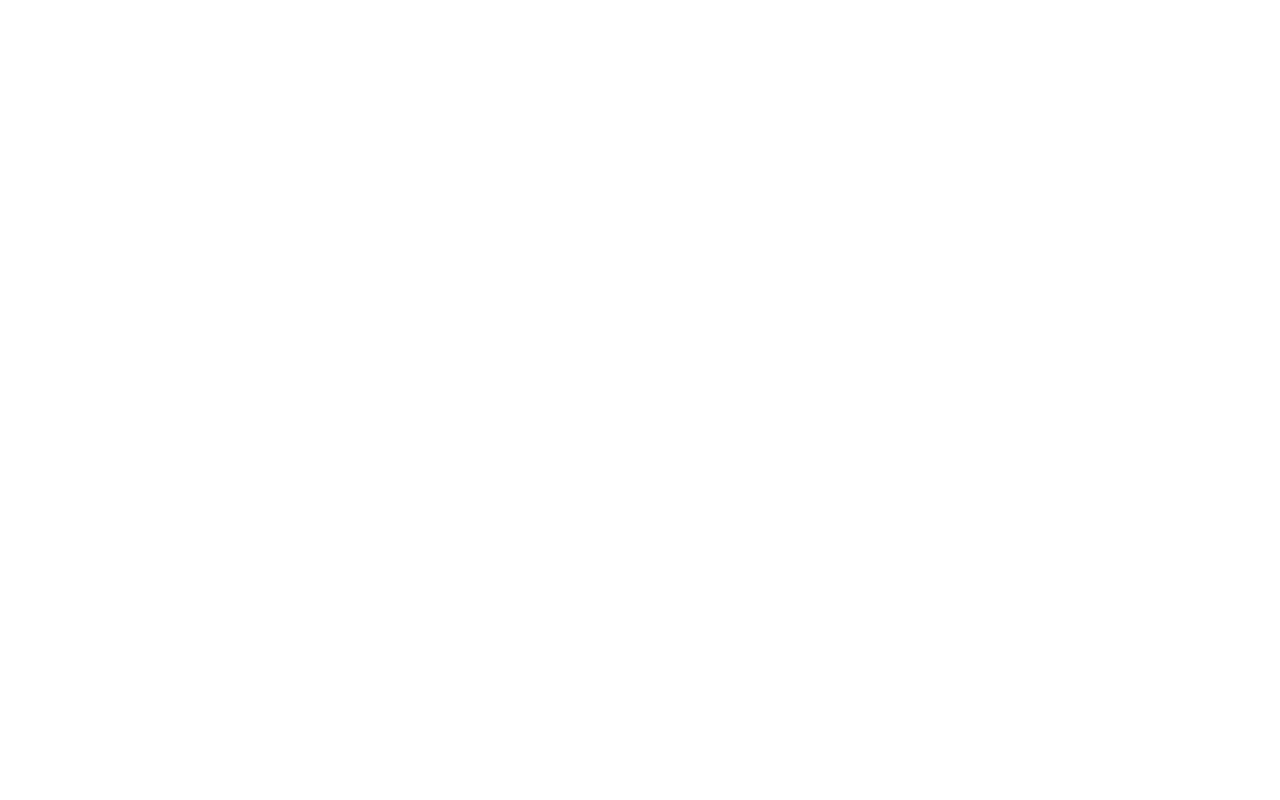
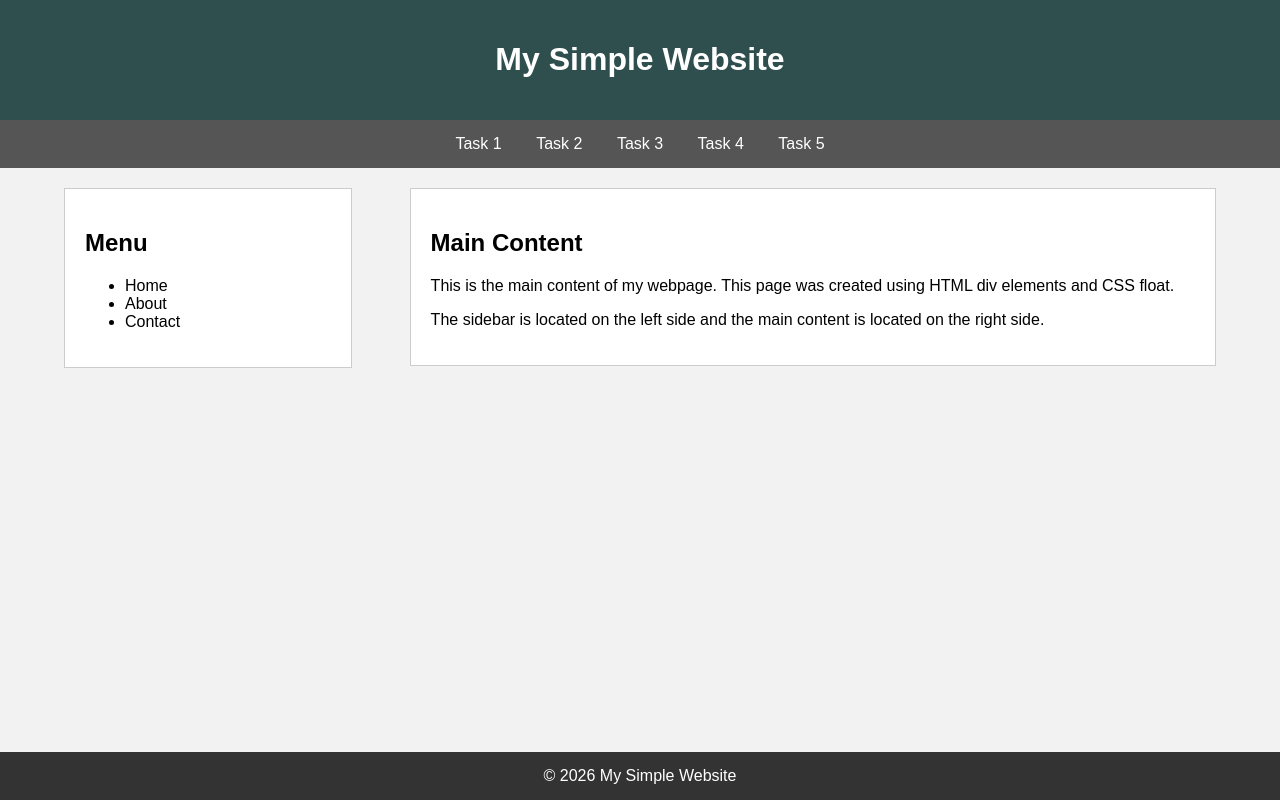
Before and after one commit to madiulyerasyl/assignment-1, a plain HTML site: page task2/index.html in a window 1280 px wide. Drawn offline with Linux system fonts and the light colour scheme.

Commit message:
complete task 2 layout

```diff
--- a/styles.css
+++ b/styles.css
@@ -16,6 +16,9 @@
     color: white;
     text-decoration: none;
     margin-right: 20px;
+    position: relative;
+    left: 40%;
+    transform: translateX(-50%);
 }
 
 nav a:hover {
@@ -24,7 +27,7 @@
 
 #main-title {
     text-align: center;
-    color: #333;
+    color: #fffcfc;
 }
 
 .profile-card {
--- a/task2/index.html
+++ b/task2/index.html
@@ -1,11 +1,59 @@
 <!DOCTYPE html>
 <html lang="en">
+
 <head>
     <meta charset="UTF-8">
     <meta name="viewport" content="width=device-width, initial-scale=1.0">
-    <title>Document</title>
+    <title>Layout Example</title>
+    <link rel="stylesheet" href="styles.css">
 </head>
 <body>
 
+    <div class="header">
+        <h1>My Simple Website</h1>
+    </div>
+
+    <div class="navbar">
+        <a href="../index.html">Task 1</a>
+        <a href="index.html">Task 2</a>
+        <a href="../task3/index.html">Task 3</a>
+        <a href="../task4/index.html">Task 4</a>
+        <a href="../task5/index.html">Task 5</a>
+    </div>
+
+    <div class="container">
+
+        <div class="sidebar">
+            <h2>Menu</h2>
+
+            <ul>
+                <li>Home</li>
+                <li>About</li>
+                <li>Contact</li>
+            </ul>
+        </div>
+
+        <div class="main-content">
+            <h2>Main Content</h2>
+
+            <p>
+                This is the main content of my webpage.
+                This page was created using HTML div elements and CSS float.
+            </p>
+
+            <p>
+                The sidebar is located on the left side and the main content
+                is located on the right side.
+            </p>
+        </div>
+
+    </div>
+
+
+    <div class="footer">
+        <p>&copy; 2026 My Simple Website</p>
+    </div>
+
 </body>
+
 </html>
--- /dev/null
+++ b/task2/styles.css
@@ -0,0 +1,76 @@
+body {
+    margin: 0;
+    padding: 0;
+    font-family: Arial, sans-serif;
+    background-color: #f2f2f2;
+
+    min-height: 100vh;
+    position: relative;
+    padding-bottom: 80px;
+    box-sizing: border-box;
+}
+
+.header {
+    background-color: #2F4F4F;
+    color: white;
+    text-align: center;
+    padding: 20px;
+}
+
+.navbar {
+    background-color: #555;
+    padding: 15px;
+    text-align: center;
+}
+
+.navbar a {
+    color: white;
+    text-decoration: none;
+    margin: 15px;
+}
+
+.navbar a:hover {
+    color: lightblue;
+}
+
+.container {
+    width: 90%;
+    margin: 20px auto;
+    overflow: hidden;
+}
+
+.sidebar {
+    float: left;
+    width: 25%;
+    background-color: white;
+    padding: 20px;
+    border: 1px solid #ccc;
+    box-sizing: border-box;
+}
+
+.main-content {
+    float: right;
+    width: 70%;
+    background-color: white;
+    padding: 20px;
+    border: 1px solid #ccc;
+    box-sizing: border-box;
+}
+
+.footer {
+    clear: both;
+    background-color: #333;
+    color: white;
+    text-align: center;
+    padding: 15px;
+
+    position: absolute;
+    bottom: 0;
+    left: 0;
+    width: 100%;
+    box-sizing: border-box;
+}
+
+.footer p {
+    margin: 0;
+}
```
Also changed, not shown: index.html (+0 -1 lines).
